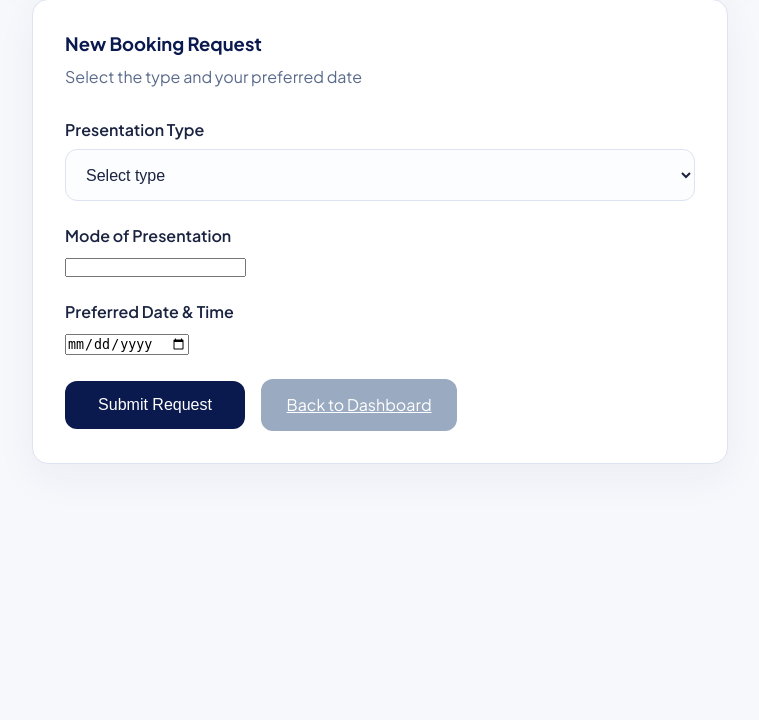
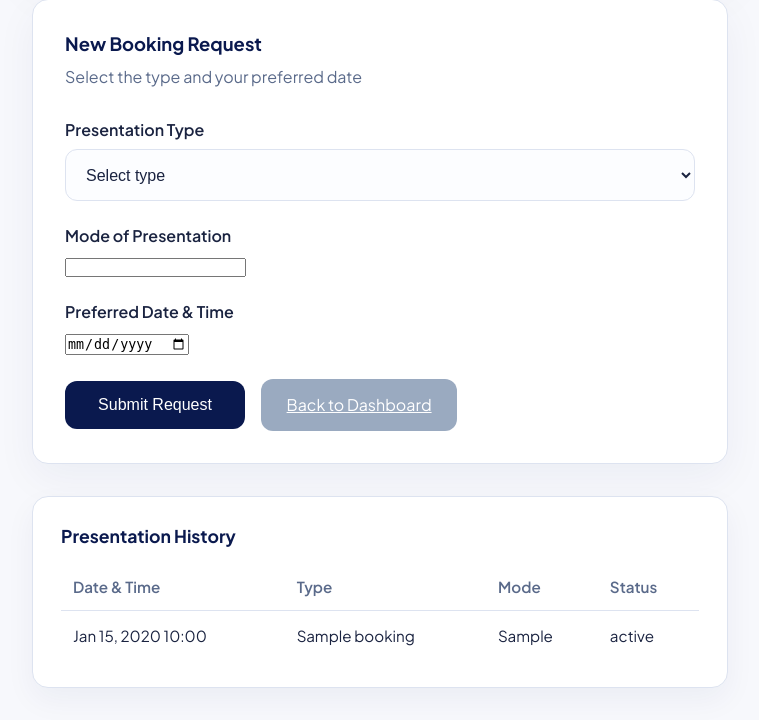
Before and after one commit to ExcelsKennedy2/ru-postgraduate-system, a Django app: template templates/students/book_presentation.html in a window 1280 px wide. Shown: the part 201-921 px from the top of the page, without its empty margins (260-1019 px from the left). Before the commit the page ends 665 px from the top, so only its background shows below. Run offline with Django 5.2, Linux system fonts and the light colour scheme; the template is opened without the code that fills it: most values are stand-ins (such as "Sample title", 1, 10 or a date in 2020); form fields are guessed from the names that the template uses.

Commit message:
edited booking logic

```diff
--- a/templates/students/book_presentation.html
+++ b/templates/students/book_presentation.html
@@ -109,6 +109,56 @@ body{
   align-items:center;
   margin-top:1rem;
 }
+.history-card{
+  margin-top:2rem;
+  background:#fff;
+  border:1px solid var(--border);
+  border-radius:1rem;
+  padding:1.75rem;
+  box-shadow:0 12px 30px rgba(13,34,96,0.05);
+}
+.history-header{
+  font-size:1.1rem;
+  font-weight:700;
+  color:var(--navy);
+  margin-bottom:1rem;
+}
+.history-table{
+  width:100%;
+  border-collapse:collapse;
+}
+.history-table th,
+.history-table td{
+  text-align:left;
+  padding:0.9rem 0.75rem;
+  border-bottom:1px solid var(--border);
+  font-size:0.95rem;
+}
+.history-table th{
+  color:var(--muted);
+  font-weight:600;
+}
+.history-table tbody tr:last-child td{
+  border-bottom:none;
+}
+.history-table tr.status-pending{
+  background:rgba(255,193,7,0.08);
+}
+.history-table tr.status-approved{
+  background:rgba(29,164,98,0.08);
+}
+.history-table tr.status-rejected{
+  background:rgba(229,57,53,0.08);
+}
+.history-table tr.status-pending td,
+.history-table tr.status-approved td,
+.history-table tr.status-rejected td{
+  transition:background 0.2s ease;
+}
+.history-empty{
+  color:var(--muted);
+  line-height:1.75;
+}
 .btn{
   background:var(--navy);
   color:var(--white);
@@ -181,6 +231,34 @@ body{
             <a href="{% url 'student_dashboard' %}" class="btn btn-secondary">Back to Dashboard</a>
         </div>
     </form>
+
+    <div class="history-card">
+      <div class="history-header">Presentation History</div>
+      {% if bookings %}
+      <table class="history-table">
+        <thead>
+          <tr>
+            <th>Date & Time</th>
+            <th>Type</th>
+            <th>Mode</th>
+            <th>Status</th>
+          </tr>
+        </thead>
+        <tbody>
+          {% for booking in bookings %}
+          <tr class="status-{{ booking.status }}">
+            <td>{{ booking.date|date:"M d, Y H:i" }}</td>
+            <td>{{ booking.title }}</td>
+            <td>{{ booking.get_meeting_type_display }}</td>
+            <td>{{ booking.get_status_display }}</td>
+          </tr>
+          {% endfor %}
+        </tbody>
+      </table>
+      {% else %}
+      <p class="history-empty">No presentation bookings yet. Submit a request above to begin.</p>
+      {% endif %}
+    </div>
 </div>
 </body>
 </html>
```
Also changed, not shown: students/views.py (+6 -2 lines), db.sqlite3.
